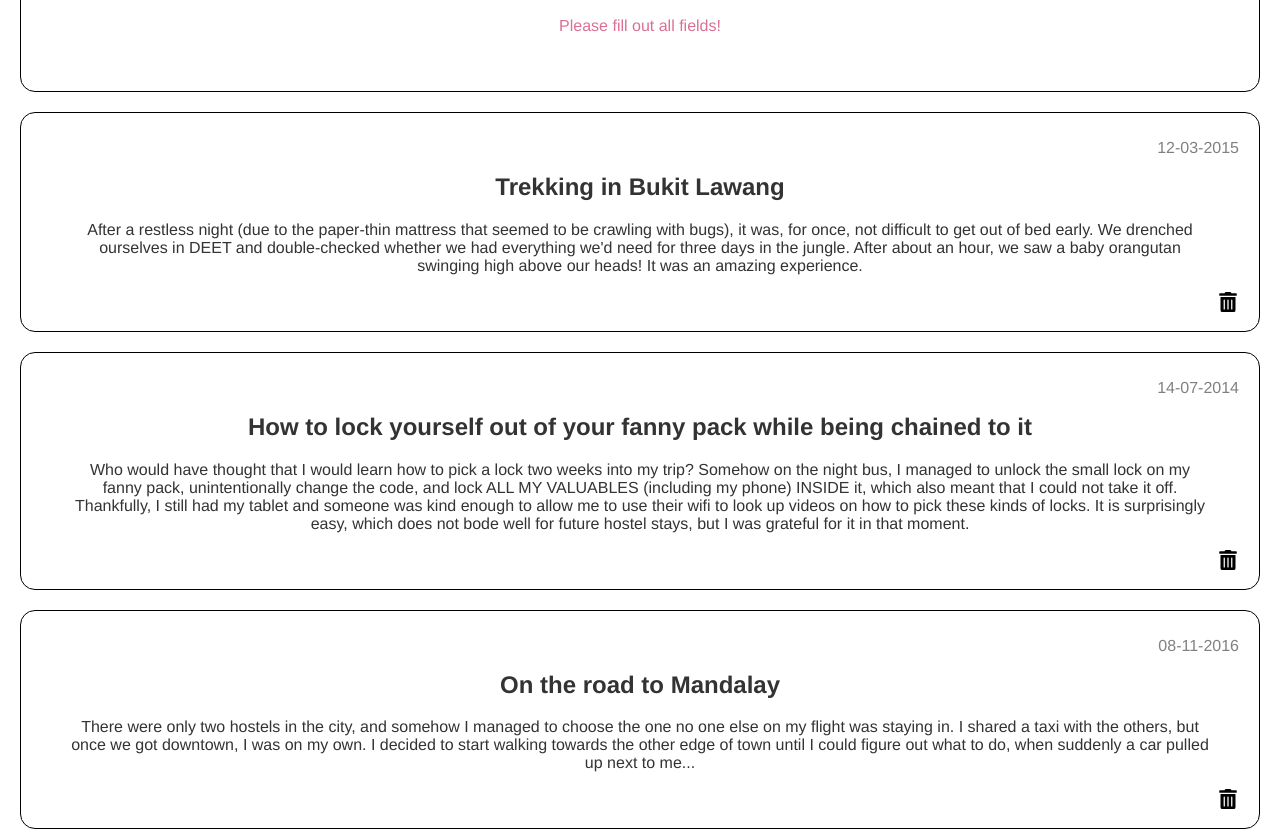
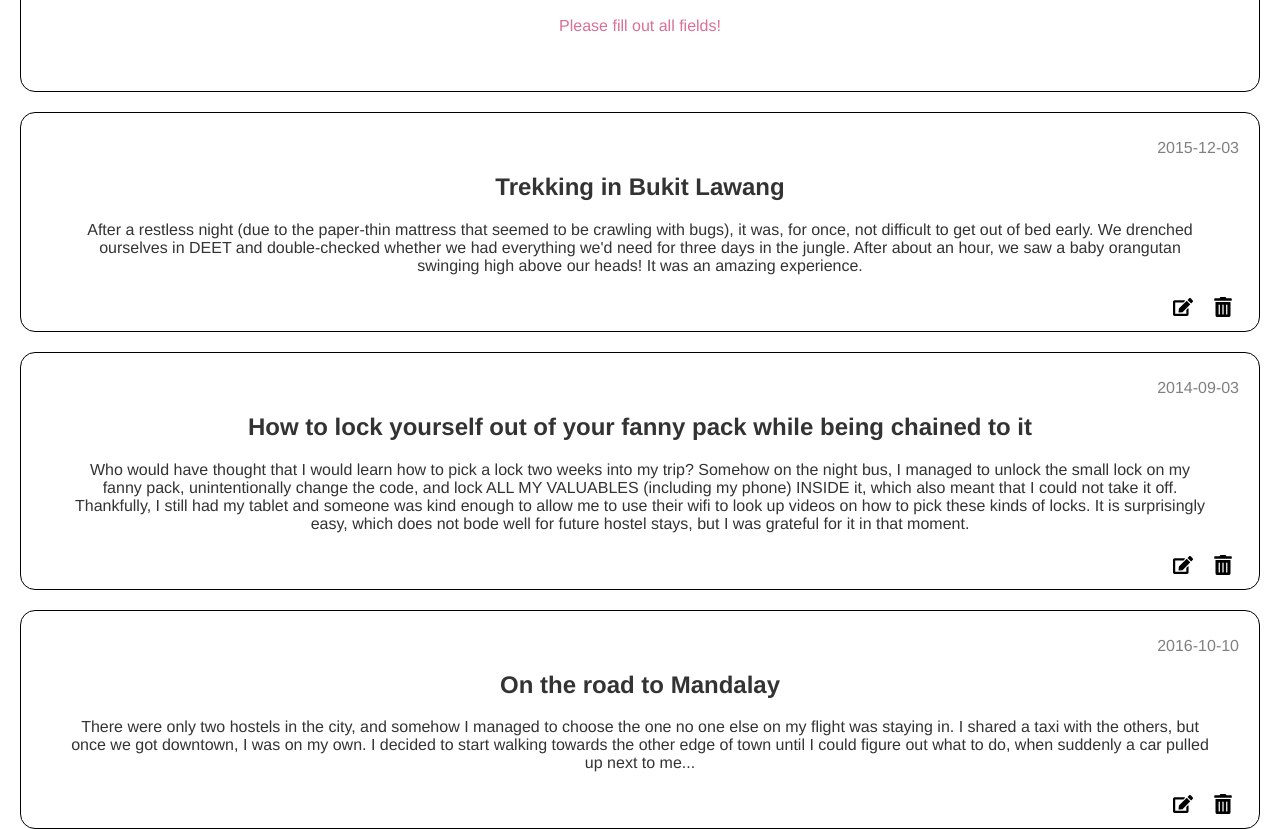
Before and after one commit to MaggieSchuetz/capstone-project, a React (Create React App) app: page / in a window 1280 px wide. Shown: the part 680-1509 px from the top of the page. Built offline with nearby package versions, Linux system fonts and the light colour scheme; a web font is replaced by a local one.

Commit message:
Add edit button, on click data is loaded into the form and can be edited)

```diff
--- a/src/App.js
+++ b/src/App.js
@@ -18,13 +18,30 @@ function App() {
       setEntryContent(entryContent.filter(item => item.id !== id));
     }
   };
+
+  const [entryEdit, setEntryEdit] = useState({
+    item: {},
+    edit: false,
+  });
+
+  const editEntry = item => {
+    setEntryEdit({
+      item,
+      edit: true,
+    });
+  };
+
   return (
     <>
       <GlobalStyle />
       <Header text="Travel App" />
       <div className="AppContainer">
-        <Form handleAdd={addJournalEntry} />
-        <EntryList content={entryContent} handleDelete={deleteEntry} />
+        <Form handleAdd={addJournalEntry} entryEdit={entryEdit} />
+        <EntryList
+          content={entryContent}
+          handleDelete={deleteEntry}
+          editEntry={editEntry}
+        />
       </div>
     </>
   );
--- a/src/components/EntryList.js
+++ b/src/components/EntryList.js
@@ -1,14 +1,19 @@
 import React from 'react';
 import JournalEntry from './JournalEntry';
 
-function EntryList({ content, handleDelete }) {
+function EntryList({ content, handleDelete, editEntry }) {
   if (!content || content.length === 0) {
     return <p>You don't have any journal entries yet.</p>;
   }
   return (
     <div>
       {content.map(item => (
-        <JournalEntry key={item.id} item={item} handleDelete={handleDelete} />
+        <JournalEntry
+          key={item.id}
+          item={item}
+          handleDelete={handleDelete}
+          editEntry={editEntry}
+        />
       ))}
     </div>
   );
--- a/src/components/Form.js
+++ b/src/components/Form.js
@@ -2,8 +2,8 @@ import React, { useState, useEffect } from 'react';
 import styled from 'styled-components';
 import Button from './shared/Button';
 
-function Form({ handleAdd }) {
-  const [date, setDate] = useState(null);
+function Form({ handleAdd, entryEdit }) {
+  const [date, setDate] = useState('');
   const [title, setTitle] = useState('');
   const [text, setText] = useState('');
   const [buttonDisabled, setButtonDisabled] = useState(true);
@@ -32,7 +32,7 @@ function Form({ handleAdd }) {
       text: text.value,
     };
     handleAdd(newEntry);
-    form.reset();
+    setDate('');
     setTitle('');
     setText('');
     setButtonDisabled(true);
@@ -77,6 +77,18 @@ function Form({ handleAdd }) {
     }, // eslint-disable-next-line react-hooks/exhaustive-deps
     [date, title, text]
   );
+  useEffect(() => {
+    if (entryEdit.edit === true) {
+      const newDate = new Date(entryEdit.item.date);
+      newDate.setMinutes(newDate.getMinutes() - newDate.getTimezoneOffset());
+      const newDateStr = newDate.toISOString().substring(0, 10);
+      setDate(newDateStr);
+      setTitle(entryEdit.item.title);
+      setText(entryEdit.item.text);
+      setButtonDisabled(false);
+      setMessage('');
+    }
+  }, [entryEdit]);
 
   return (
     <FormContainer onSubmit={handleSubmit}>
@@ -87,6 +99,7 @@ function Form({ handleAdd }) {
         type="date"
         required
         onChange={handleDateChange}
+        value={date}
       />
       <Label htmlFor="title">Title:</Label>
       <Input
--- a/src/components/JournalEntry.js
+++ b/src/components/JournalEntry.js
@@ -1,15 +1,16 @@
 import React from 'react';
 import Card from './shared/Card';
 import styled from 'styled-components';
-import { FaTrashAlt } from 'react-icons/fa';
+import { FaTrashAlt, FaEdit } from 'react-icons/fa';
+import Button from './shared/Button';
 
-function JournalEntry({ item, handleDelete }) {
+function JournalEntry({ item, handleDelete, editEntry }) {
   return (
     <Card>
       <Date>{item.date}</Date>
       <h2>{item.title}</h2>
       <p>{item.text}</p>
-      <DeleteButton
+      <Button
         type="button"
         className="delete"
         aria-label="deleteJournalEntry"
@@ -18,7 +19,17 @@ function JournalEntry({ item, handleDelete }) {
         }}
       >
         <FaTrashAlt size={20} />
-      </DeleteButton>
+      </Button>
+      <Button
+        type="button"
+        className="edit"
+        aria-label="editJournalEntry"
+        onClick={() => {
+          editEntry(item);
+        }}
+      >
+        <FaEdit size={20} />
+      </Button>
     </Card>
   );
 }
@@ -30,12 +41,4 @@ const Date = styled.p`
   right: 20px;
 `;
 
-const DeleteButton = styled.button`
-  color: black;
-  background-color: inherit;
-  border: none;
-  position: absolute;
-  bottom: 15px;
-  right: 15px;
-`;
 export default JournalEntry;
--- a/src/components/shared/Button.js
+++ b/src/components/shared/Button.js
@@ -15,13 +15,37 @@ const StyledButton = styled.button`
     cursor: not-allowed;
   }
   &.delete {
-    color: palevioletred;
+    height: fit-content;
+
+    width: fit-content;
+    color: black;
+    background-color: inherit;
+    border: none;
+    position: absolute;
+    bottom: 0px;
+    right: 10px;
+  }
+
+  &.edit {
+    height: fit-content;
+    width: fit-content;
+    color: black;
+    background-color: inherit;
+    border: none;
+    position: absolute;
+    bottom: 0px;
+    right: 50px;
   }
 `;
 
-function Button({ children, type, isDisabled, className }) {
+function Button({ children, type, isDisabled, className, onClick }) {
   return (
-    <StyledButton type={type} disabled={isDisabled} className={className}>
+    <StyledButton
+      type={type}
+      disabled={isDisabled}
+      className={className}
+      onClick={onClick}
+    >
       {children}
     </StyledButton>
   );
--- a/src/data/JournalEntries.js
+++ b/src/data/JournalEntries.js
@@ -1,14 +1,14 @@
 const JournalEntries = [
   {
     id: 1,
-    date: '12-03-2015',
+    date: '2015-12-03',
     title: 'Trekking in Bukit Lawang',
     text: "After a restless night (due to the paper-thin mattress that seemed to be crawling  with bugs), it was, for once, not difficult to get out of  bed early. We drenched ourselves in DEET and double-checked whether we had everything we'd need for three days in the jungle. After about an hour, we saw a baby orangutan swinging high above our heads! It was an amazing experience.",
   },
 
   {
     id: 2,
-    date: '14-07-2014',
+    date: '2014-09-03',
     title:
       'How to lock yourself out of your fanny pack while being chained to it',
     text: 'Who would have thought that I would learn how to pick a lock two weeks into my trip? Somehow on the night bus, I managed to unlock the small lock on my fanny pack, unintentionally change the code, and lock ALL MY VALUABLES (including my phone) INSIDE it, which also meant that I could not take it off. Thankfully, I still had my tablet and someone was kind enough to allow me to use their wifi to look up videos on how to pick these kinds of locks. It is surprisingly easy, which does not bode well for future hostel stays, but I was grateful for it in that moment.',
@@ -16,7 +16,7 @@ const JournalEntries = [
 
   {
     id: 3,
-    date: '08-11-2016',
+    date: '2016-10-10',
     title: 'On the road to Mandalay',
     text: 'There were only two hostels in the city, and somehow I managed to choose the one no one else on my flight was staying in. I shared a taxi with the others, but once we got downtown, I was on my own. I decided to start walking towards the other edge of town until I could figure out what to do, when suddenly a car pulled up next to me...',
   },
```
